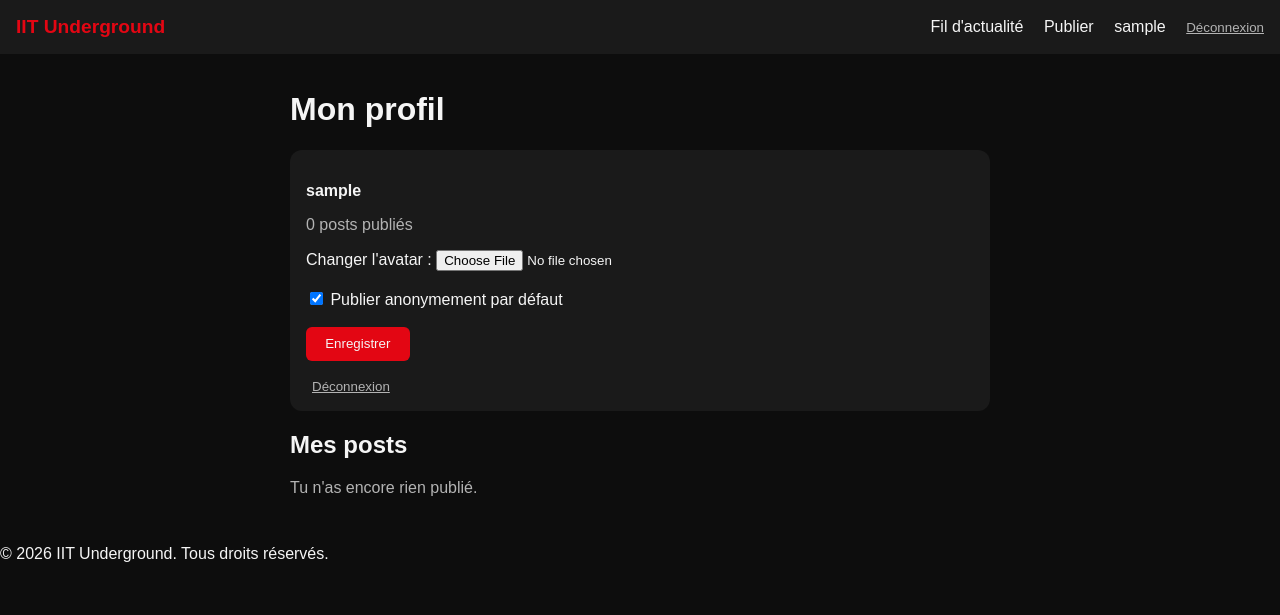
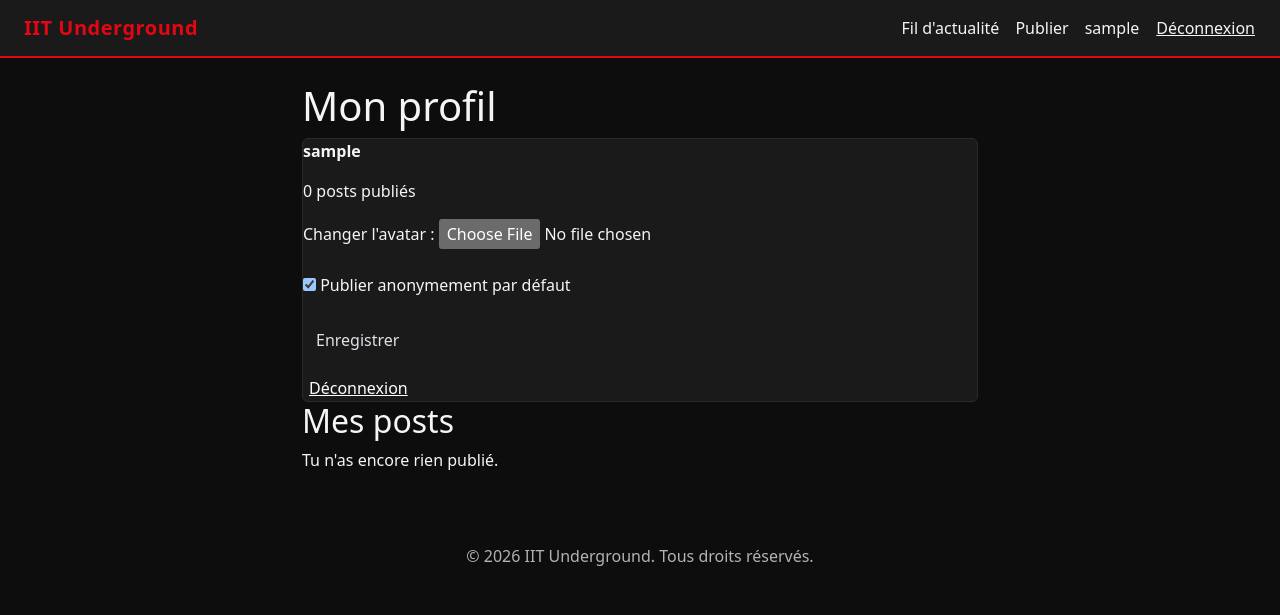
Before and after one commit to itsketii/mini-application-django, a Django app: page /profil/ in a window 1280 px wide. Shown: the top 615 px of the page. Run offline with Django 5.2, Linux system fonts and the light colour scheme; the visitor is signed in with stand-in values (Sample User, id 1); data comes from the database, SQL or seed files in the repository; data that the repository does not hold is empty.

Commit message:
Amélioration de l'interface utilisateur de la base, du fil et des details

```diff
--- a/iit_underground/static/iit_underground/style.css
+++ b/iit_underground/static/iit_underground/style.css
@@ -1,48 +1,77 @@
 body {
-  background-color: #0d0d0d;
-  color: #f5f5f5;
-  font-family: sans-serif;
-  margin: 0;
+    background-color: #0D0D0D !important;
+    color: #F5F5F5;
 }
-nav {
-  background-color: #1a1a1a;
-  padding: 1rem;
-  display: flex;
-  justify-content: space-between;
-  align-items: center;
+
+.navbar {
+    background-color: #1A1A1A !important;
+    border-bottom: 2px solid #E30613;
 }
-nav a {
-  color: #f5f5f5;
-  text-decoration: none;
-  margin-right: 1rem;
+
+.navbar-brand {
+    color: #E30613 !important;
+    font-weight: 800;
+    letter-spacing: 0.5px;
 }
-.logo {
-  color: #e30613;
-  font-weight: bold;
-  font-size: 1.2rem;
+
+.navbar a, .navbar button {
+    color: #F5F5F5 !important;
 }
-.container {
-  padding: 1rem;
-  max-width: 700px;
-  margin: 0 auto;
+
+.navbar a:hover {
+    color: #E30613 !important;
 }
-.btn {
-  background-color: #e30613;
-  color: #f5f5f5;
-  border: none;
-  padding: 0.6rem 1.2rem;
-  border-radius: 6px;
-  cursor: pointer;
+
+.card {
+    background-color: #1A1A1A !important;
+    border: 1px solid #2A2A2A !important;
+    color: #F5F5F5;
 }
-.btn:hover {
-  background-color: #8b0000;
+
+.card:hover {
+    border-color: #E30613 !important;
 }
-.card {
-  background-color: #1a1a1a;
-  border-radius: 12px;
-  padding: 1rem;
-  margin-bottom: 1rem;
+
+.btn-scandale {
+    background-color: #E30613;
+    color: #fff;
+    border: none;
 }
-.muted {
-  color: #b3b3b3;
+
+.btn-scandale:hover {
+    background-color: #8B0000;
+    color: #fff;
 }
+
+.text-muted-custom {
+    color: #B3B3B3 !important;
+}
+
+a.text-link {
+    color: #E30613;
+}
+
+a.text-link:hover {
+    color: #8B0000;
+}
+
+.badge-anonyme {
+    background-color: #2A2A2A;
+    color: #B3B3B3;
+}
+
+.form-control, .form-select, textarea {
+    background-color: #1A1A1A !important;
+    color: #F5F5F5 !important;
+    border: 1px solid #2A2A2A !important;
+}
+
+.form-control:focus {
+    border-color: #E30613 !important;
+    box-shadow: 0 0 0 0.2rem rgba(227, 6, 19, 0.25) !important;
+}
+
+footer {
+    color: #B3B3B3;
+    padding: 2rem 0;
+}
--- a/iit_underground/templates/iit_underground/base.html
+++ b/iit_underground/templates/iit_underground/base.html
@@ -1,45 +1,36 @@
 {% load static %}
 <!doctype html>
-<html lang="fr">
+<html lang="fr" data-bs-theme="dark">
 <head>
     <meta charset="UTF-8" />
     <meta name="viewport" content="width=device-width, initial-scale=1.0" />
     <title>{% block title %}IIT Underground{% endblock %}</title>
+    <link href="https://cdn.jsdelivr.net/npm/bootstrap@5.3.3/dist/css/bootstrap.min.css" rel="stylesheet">
     <link rel="stylesheet" href="{% static 'iit_underground/style.css' %}" />
 </head>
 <body>
-    <nav>
-      <span class="logo">IIT Underground</span>
-      <div>
-        <a href="{% url 'iit_underground:fil' %}">Fil d'actualité</a>
+    <nav class="navbar navbar-expand px-4">
+        <span class="navbar-brand">IIT Underground</span>
+        <div class="ms-auto d-flex align-items-center gap-3">
+            <a href="{% url 'iit_underground:fil' %}" class="text-decoration-none">Fil d'actualité</a>
             {% if user.is_authenticated %}
-        <a href="{% url 'iit_underground:creer' %}">Publier</a>
-        <a href="{% url 'iit_underground:profil' %}">{{ user.username }}</a>
-        <form action="{% url 'logout' %}" method="post" style="display: inline">
+                <a href="{% url 'iit_underground:creer' %}" class="text-decoration-none">Publier</a>
+                <a href="{% url 'iit_underground:profil' %}" class="text-decoration-none">{{ user.username }}</a>
+                <form action="{% url 'logout' %}" method="post" class="mb-0">
                     {% csrf_token %}
-          <button
-            type="submit"
-            class="muted"
-            style="
-              background: none;
-              border: none;
-              padding: 0;
-              cursor: pointer;
-              text-decoration: underline;
-            "
-          >
-            Déconnexion
-          </button>
+                    <button type="submit" class="btn btn-link text-decoration-underline p-0" style="color:#F5F5F5;">Déconnexion</button>
                 </form>
             {% else %}
-        <a href="{% url 'login' %}">Connexion</a>
+                <a href="{% url 'login' %}" class="text-decoration-none">Connexion</a>
             {% endif %}
         </div>
     </nav>
 
-    <div class="container">{% block content %} {% endblock %}</div>
+    <div class="container py-4" style="max-width: 700px;">
+        {% block content %}{% endblock %}
+    </div>
 
-    <footer>
+    <footer class="text-center">
         <p>&copy; 2026 IIT Underground. Tous droits réservés.</p>
     </footer>
 </body>
```
Also changed, not shown: iit_underground/templates/iit_underground/detail.html (+23 -28 lines), iit_underground/templates/iit_underground/fil.html (+15 -21 lines). Lines whose indentation alone changed are shown as unchanged.
